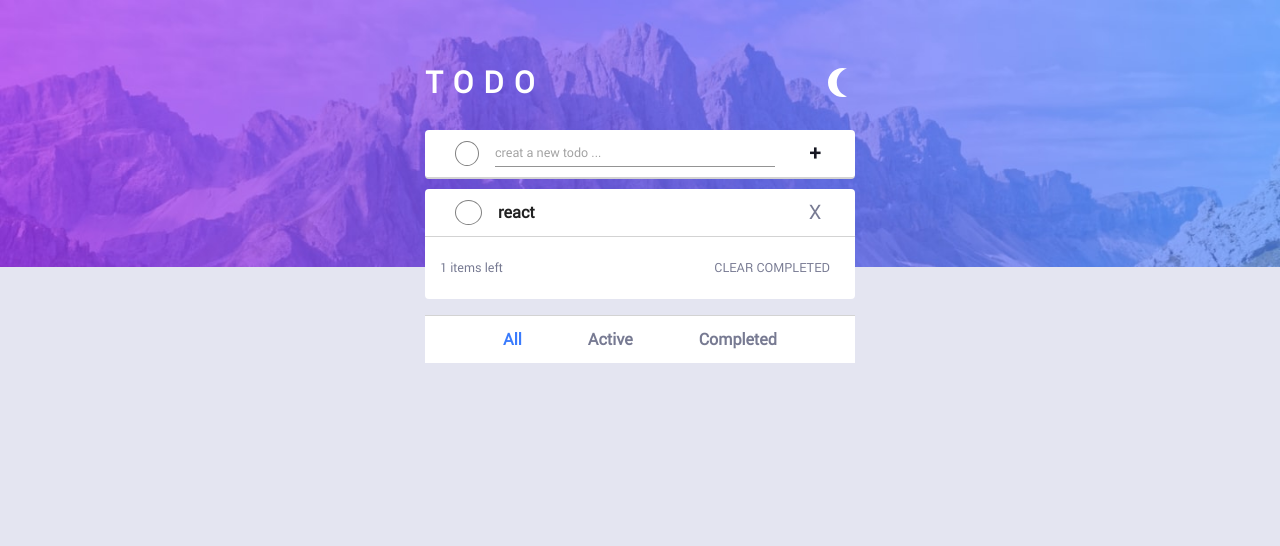
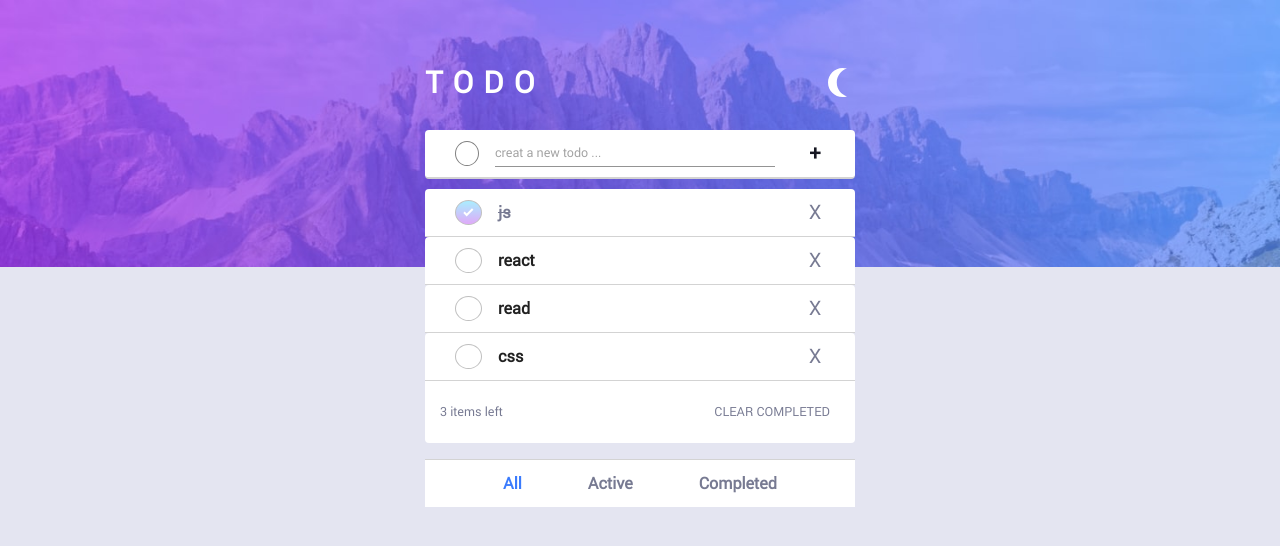
Before and after one commit to sofia-kn/todoList-mui, a React app: page / in a window 1280 px wide. Shown: the top 546 px of the page. Built offline with nearby package versions, Linux system fonts and the light colour scheme; data requests are answered from the project's data file; the HTML template or start-up script is replaced by a standard one.

Commit message:
feat ( AddItem) : items completed styles and filter them

```diff
--- a/db.json
+++ b/db.json
@@ -1,9 +1,24 @@
 {
   "todos": [
     {
+      "inputValue": "js",
+      "isCompleted": true,
+      "id": 1
+    },
+    {
       "inputValue": "react",
       "isCompleted": false,
-      "id": 1
+      "id": 2
+    },
+    {
+      "inputValue": "read",
+      "isCompleted": false,
+      "id": 3
+    },
+    {
+      "inputValue": "css",
+      "isCompleted": false,
+      "id": 4
     }
   ]
 }
--- a/package.json
+++ b/package.json
@@ -15,6 +15,7 @@
     "@mui/icons-material": "^5.14.3",
     "@mui/material": "^5.14.5",
     "@mui/styled-engine-sc": "^5.12.0",
+    "@supabase/supabase-js": "^2.33.1",
     "axios": "^0.27.2",
     "json-server": "^0.17.3",
     "react": "^18.2.0",
--- a/src/App.jsx
+++ b/src/App.jsx
@@ -7,16 +7,23 @@ import ButtomNavigation from "./components/ButtomNavigation";
 import AddItemList from "./components/AddItemList";
 import { useEffect } from "react";
 import axios from "axios";
-import { display } from "@mui/system";
+import { createClient } from "@supabase/supabase-js";
+const supabase = createClient(
+  "https://bykqbmhvtkcpytyalgbz.supabase.co",
+  "eyJhbGciOiJIUzI1NiIsInR5cCI6IkpXVCJ9.eyJpc3MiOiJzdXBhYmFzZSIsInJlZiI6ImJ5a3FibWh2dGtjcHl0eWFsZ2J6Iiwicm9sZSI6ImFub24iLCJpYXQiOjE2OTMyNTEwODgsImV4cCI6MjAwODgyNzA4OH0.g9K0-nobipeTKlouZK6YH9cZwhpLO6RExzmcrdMOVtY"
+);
 
 function App() {
   const [inputValue, setInputValue] = useState("");
   const [data, setData] = useState([]);
-  const [isCompleted , setIsCompleted] = useState(false)
-
+  const [isCompleted, setIsCompleted] = useState(false);
+  const [status, setStatus] = useState("All");
 
   const axiosGet = () => {
     axios.get("http://localhost:3031/todos").then((res) => setData(res.data));
+
+    // let { data: todoList, error } = await supabase.from("todoList").select("*");
+    // setData(todoList);
   };
 
   useEffect(() => {
@@ -32,13 +39,33 @@ function App() {
       .catch((err) => console.log(err))
       .then(axiosGet)
       .then(alert("item added to list"));
+
+    // const { data, error } = await supabase
+    //   .from("todoList")
+    //   .insert([
+    //     {
+    //       value: inputValue,
+
+    //     },
+    //   ])
+
+    //   await axiosGet()
   };
+
   const clearCompletedHandler = () => {
     data.map((dataItem) => {
       axios.delete("http://localhost:3031/todos/" + dataItem.id).then(axiosGet);
 
+      // const { error } = await supabase
+      // .from("todoList")
+      // .delete('*')
+      // await axiosGet()
     });
   };
+
+  const dataIsCompletedFilter = data.filter(
+    (dataItem) => !dataItem.isCompleted
+  );
 
   return (
     <Grid container display="flex" justifyContent="center" alignItems="center">
@@ -137,7 +164,7 @@ function App() {
             }}
           >
             <Typography variant="subtitle1" color="gray.main">
-              {data.length} items left
+              {dataIsCompletedFilter.length} items left
             </Typography>
             <Typography variant="subtitle1">
               <Button
--- a/src/components/AddItemList.jsx
+++ b/src/components/AddItemList.jsx
@@ -2,19 +2,44 @@ import { Button, Typography } from "@mui/material";
 import FormControl from "@mui/material/FormControl";
 import React from "react";
 import axios from "axios";
-import { red } from "@mui/material/colors";
+// import { createClient } from "@supabase/supabase-js";
+// const supabase = createClient(
+//   "https://bykqbmhvtkcpytyalgbz.supabase.co",
+//   "eyJhbGciOiJIUzI1NiIsInR5cCI6IkpXVCJ9.eyJpc3MiOiJzdXBhYmFzZSIsInJlZiI6ImJ5a3FibWh2dGtjcHl0eWFsZ2J6Iiwicm9sZSI6ImFub24iLCJpYXQiOjE2OTMyNTEwODgsImV4cCI6MjAwODgyNzA4OH0.g9K0-nobipeTKlouZK6YH9cZwhpLO6RExzmcrdMOVtY"
+// );
 
 function AddItemList({ data, setData, axiosGet, isCompleted, setIsCompleted }) {
-
+  console.log('omad');
   const deleteHandler = () => {
     axios.delete("http://localhost:3031/todos/" + data.id).then(axiosGet);
+
+    // const { error } = await supabase
+    //   .from("todoList")
+    //   .delete()
+    //   .eq("id", data.id);
+
+    //   await axiosGet
   };
 
-  const completedHandler =()=>{
-      setIsCompleted(current => !current)
+  const completedHandler = () => {
+    // setIsCompleted((current) => !current);
 
+    const dataEdited = {
+      inputValue: data.inputValue,
+      isCompleted: !data.isCompleted,
+    };
 
-  }
+    axios
+      .put("http://localhost:3031/todos/" + data.id, dataEdited)
+      .then(axiosGet);
+
+    // const { data, error } = await supabase
+    //   .from("todoList")
+    //   .update({ isCompleted: !isCompleted })
+    //   .eq("id", data.id)
+
+    //   await axiosGet
+  };
 
   return (
     <FormControl
@@ -46,18 +71,32 @@ function AddItemList({ data, setData, axiosGet, isCompleted, setIsCompleted }) {
           borderRadius="50%"
           mr={2}
           border="1px solid gray"
-
           sx={{
             // background: isCompleted ? 'url("/assets/images/icon-check.svg"), linear-gradient(#57ddff, #c058f3) ,no-repeat ,center' : ''
-            backgroundImage: isCompleted ? 'url("/assets/images/icon-check.svg"), linear-gradient(#57ddff, #c058f3)' : '',
-            backgroundRepeat: isCompleted ? 'no-repeat' : '',
-            backgroundPosition: isCompleted ? 'center' : '',
-            transition:' all 500ms ease'
+            backgroundImage: data.isCompleted
+              ? 'url("/assets/images/icon-check.svg"), linear-gradient(#57ddff, #c058f3)'
+              : "",
+            backgroundRepeat: data.isCompleted ? "no-repeat" : "",
+            backgroundPosition: data.isCompleted ? "center" : "",
+            // transition: " all 500ms ease",
+            opacity:'0.5',
+            cursor: "pointer",
           }}
           onClick={completedHandler}
         ></Typography>
 
-        {data.inputValue}
+        {data.isCompleted ? (
+          <Typography
+            variant="body2"
+            color="gray.main"
+            sx={{ textDecorationLine: "line-through" }}
+          >
+            {data.inputValue}
+          </Typography>
+
+        ) : (
+          data.inputValue
+        )}
       </div>
       <Button
         color="gray"
```
Also changed, not shown: src/components/ButtomNavigation.jsx (+7 -1 lines), 1 other file (tests, documents, lock files or other folders).
